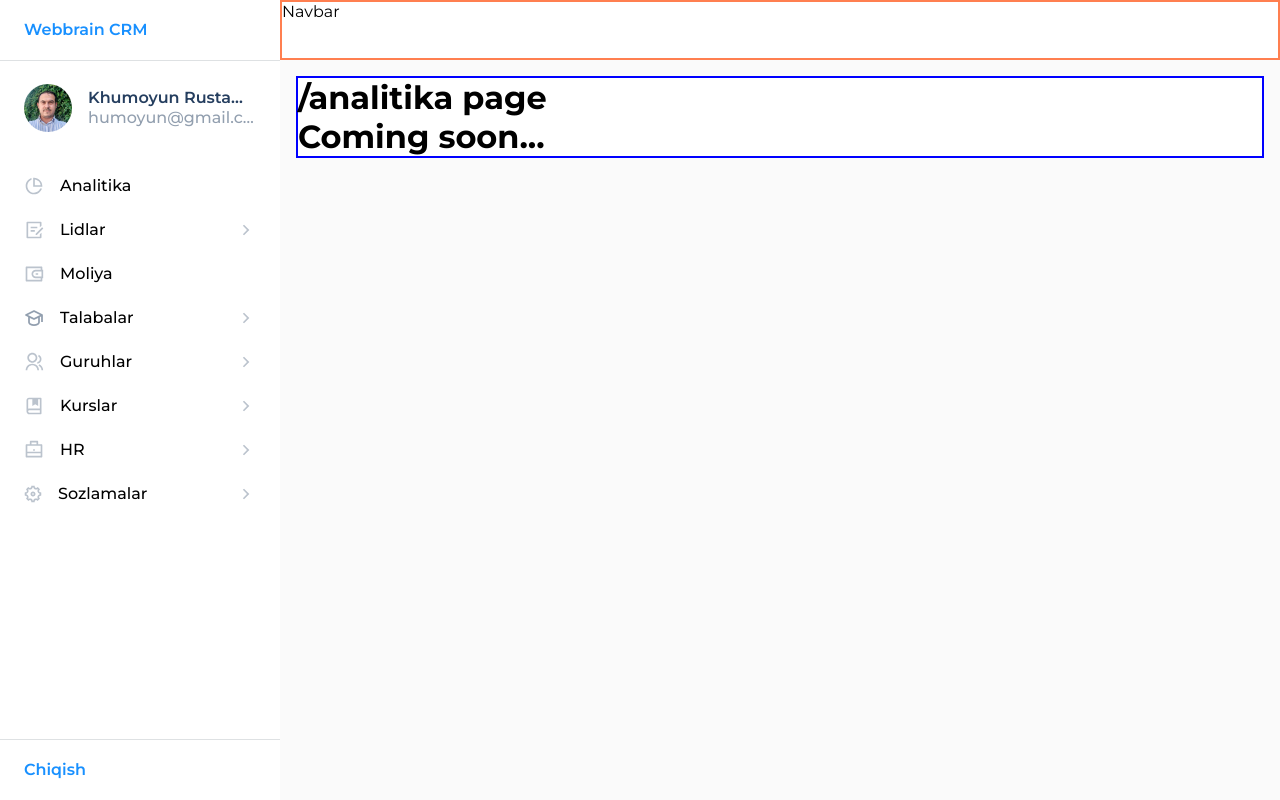
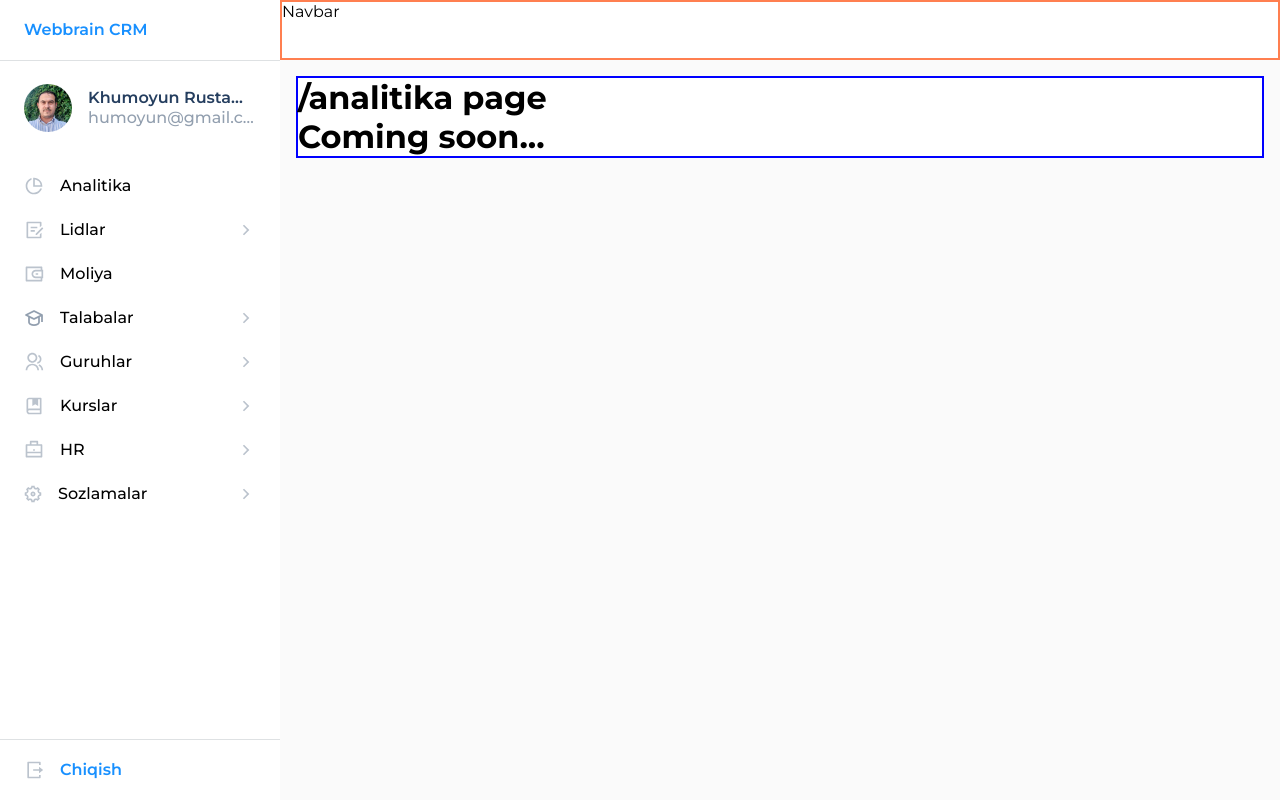
Before and after one commit to humoyuntech/CRM, a React (Vite) app: page /analitika in a window 1280 px wide. Built offline with nearby package versions, Linux system fonts and the light colour scheme.

Commit message:
Sidebar-2

```diff
--- a/src/components/Sidebar/index.jsx
+++ b/src/components/Sidebar/index.jsx
@@ -1,5 +1,5 @@
 import { Outlet, useNavigate } from "react-router-dom";
-import { Arrow, Body, ChildWrapper, Container, LogOut, Logo, Menu, MenuItem, Side, Wrapper,} from "./style";
+import {ExitIcon, Arrow, Body, ChildWrapper, Container, LogOut, Logo, Menu, MenuItem, Side, Wrapper,} from "./style";
 
 import Navbar from "../Navbar";
 import { Profile } from "./profile";
@@ -59,7 +59,7 @@ export const Sidebar = () => {
           })}
         </Menu>
 
-        <LogOut onClick={onLogOut}>Chiqish</LogOut>
+        <LogOut onClick={onLogOut}><ExitIcon /> Chiqish</LogOut>
       </Side>
       <Body>
         <Navbar />
--- a/src/components/Sidebar/style.js
+++ b/src/components/Sidebar/style.js
@@ -1,5 +1,6 @@
 import styled from "styled-components";
 import arrow from "../../assets/icons/rightArrow.svg?react";
+import exit from "../../assets/icons/exit.svg?react";
 
 const Arrow = styled(arrow)`
   display: flex;
@@ -51,6 +52,7 @@ const Logo = styled.div`
 
 const LogOut = styled(Logo)`
   display: flex;
+  align-items: center;
   margin-top: auto;
   width: 100%;
   position: sticky;
@@ -136,4 +138,8 @@ const ChildWrapper = styled.div`
   overflow: hidden;
 `;
 
-export { Container, ChildWrapper, MenuItem, Side, Body, Menu, Wrapper, Logo, LogOut, ProfileContaier, Arrow };
+const ExitIcon = styled(exit)`
+  margin-right: 16px;
+`;
+
+export {ExitIcon, Container, ChildWrapper, MenuItem, Side, Body, Menu, Wrapper, Logo, LogOut, ProfileContaier, Arrow };
```
